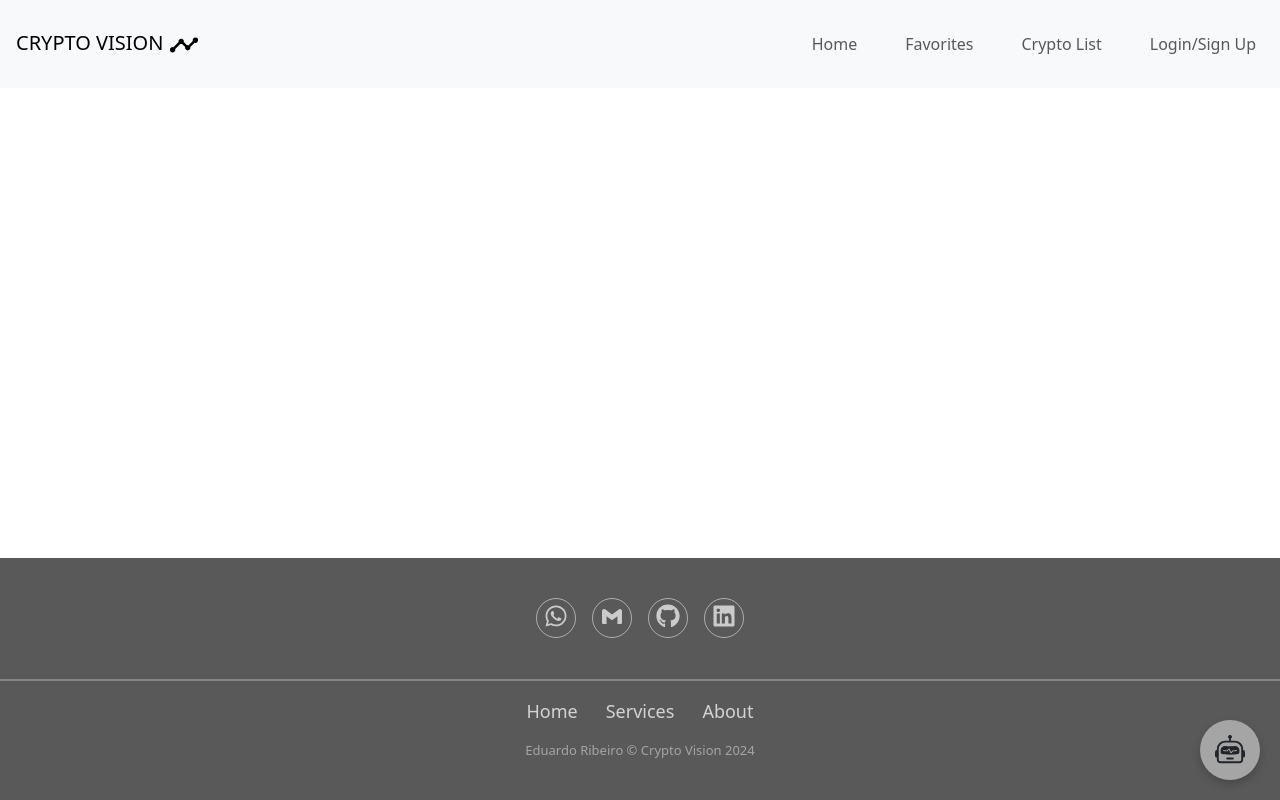
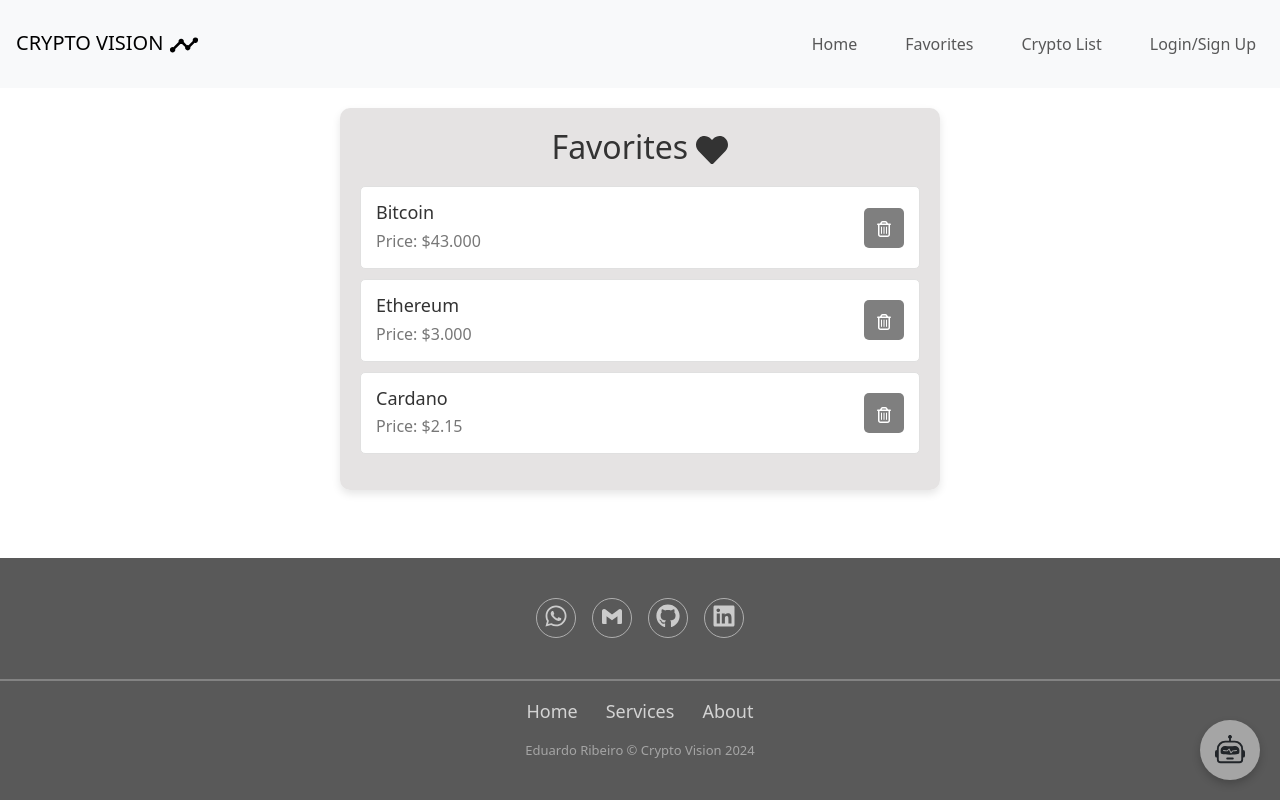
Before and after one commit to EIAHRJAY/CryptoVision, a React (Create React App) app in the folder criptontracker-frontend/: page /favorites in a window 1280 px wide. Built offline with nearby package versions, Linux system fonts and the light colour scheme.

Commit message:
list cripto y favoritos

```diff
--- a/criptontracker-frontend/src/App.js
+++ b/criptontracker-frontend/src/App.js
@@ -8,6 +8,7 @@ import Navbar from './components/Navbar';
 import Footer from './components/Footer';
 import LoginSingup from './pages/LoginSignup';
 import ChatBot from './components/ChatBot';
+import Favorites from './pages/Favorites'
 
 function App() {
   return (
@@ -21,6 +22,7 @@ function App() {
           <Route path="/" element={<Home />} />
           <Route path="/Login" element={<LoginSingup />} />
           <Route path="/cryptos" element={<CryptoList />} />
+          <Route path="/favorites" element={<Favorites />} />
           <Route path="/cryptos/:id" element={<CryptoDetails />} />
         </Routes>
         </main>
--- a/criptontracker-frontend/src/components/CryptoListcomp.js
+++ b/criptontracker-frontend/src/components/CryptoListcomp.js
@@ -1,12 +1,13 @@
 import React, { useState, useEffect } from 'react';
 import { Link } from 'react-router-dom';
-import { FaHeart } from "react-icons/fa6";
+import'../style/Navbar.css';
+import { HiMiniPlusSmall } from "react-icons/hi2";
 
 const CryptoList = () => {
-  const [cryptos, setCryptos] = useState([]); // Lista de criptomonedas
-  const [searchTerm, setSearchTerm] = useState(''); // Valor del buscador
+  const [cryptos, setCryptos] = useState([]);
+  const [searchTerm, setSearchTerm] = useState('');
 
-  // Simulamos una llamada API para obtener las criptomonedas
+
   useEffect(() => {
     fetch('https://api.coingecko.com/api/v3/coins/markets?vs_currency=usd')
       .then((response) => response.json())
@@ -20,35 +21,43 @@ const CryptoList = () => {
 
   return (
     <div className="crypto-list-container">
-      {/* Buscador */}
+
       <input
         type="text"
-        placeholder="Buscar criptomoneda..."
+        placeholder="Search"
         value={searchTerm}
         onChange={(e) => setSearchTerm(e.target.value)}
-        className="crypto-search-input"
+        className="crypto-search-input form-control mb-3"
       />
 
-      {/* Lista de criptomonedas filtradas */}
-      <div >
-        <ul className="crypto-list list-unstyled">
-          {filteredCryptos.map((crypto) => (
-            <li key={crypto.id} className="crypto-item">
 
-                <div className='d-md-flex justify-content-md-end'>
-                  <button className='btn btn-outline-secondary ' type='button'><FaHeart /></button>
-                </div>
-                <br/>
-              <Link to={`/cryptos/${crypto.id}`} className="text-decoration-none text-dark">
-                <div className="d-flex justify-content-between align-items-center">
-                  <div>{crypto.name}</div>
-                  <div>${crypto.current_price}</div>
-                </div>
-              </Link>
-
-            </li>
-          ))}
-        </ul>
+      <div className="table-responsive">
+        <table className="table table-striped table-hover">
+          <thead className="thead-dark">
+            <tr>
+              <th>#</th>
+              <th>Name</th>
+              <th>Symbol</th>
+              <th>Current Price(USD)</th>
+              <th>More Details</th>
+            </tr>
+          </thead>
+          <tbody>
+            {filteredCryptos.map((crypto, index) => (
+              <tr key={crypto.id}>
+                <td>{index + 1}</td>
+                <td>{crypto.name}</td>
+                <td>{crypto.symbol.toUpperCase()}</td>
+                <td>${crypto.current_price.toFixed(2)}</td>
+                <td>
+                  <Link to={`/cryptos/${crypto.id}`} className="text-decoration-none">
+                  <HiMiniPlusSmall className='Icon'/>Details
+                  </Link>
+                </td>
+              </tr>
+            ))}
+          </tbody>
+        </table>
       </div>
     </div>
   );
--- /dev/null
+++ b/criptontracker-frontend/src/components/Favorite.js
@@ -0,0 +1,35 @@
+import React, { useState } from 'react';
+import { Link } from 'react-router-dom';
+import '../style/Favorites.css';
+import { FaRegTrashCan } from "react-icons/fa6";
+import { FaHeart } from "react-icons/fa";
+
+const Favorites = () => {
+  // Esto es solo temporal, aquí más adelante tendrás los favoritos que vienen del backend
+  const [favoritos, setFavoritos] = useState([
+    { id: 1, name: 'Bitcoin', price: '43.000' },
+    { id: 2, name: 'Ethereum', price: '3.000' },
+    { id: 3, name: 'Cardano', price: '2.15' }
+  ]);
+
+  return (
+    <div className="favoritos-container">
+      <h2> Favorites <FaHeart /> </h2>
+      <ul className="favoritos-list">
+        {favoritos.map(favorito => (
+          <li key={favorito.id} className="favorito-item">
+            <Link to="/cryptos/:id">
+            <div className="favorito-info">
+              <h3>{favorito.name}</h3>
+              <p>Price: ${favorito.price}</p>
+            </div>
+            </Link>
+            <button className="remove-favorite-btn"><FaRegTrashCan /></button>
+          </li>
+        ))}
+      </ul>
+    </div>
+  );
+};
+
+export default Favorites;
--- a/criptontracker-frontend/src/components/Login.js
+++ b/criptontracker-frontend/src/components/Login.js
@@ -52,11 +52,11 @@ const Login = () => {
                         </div>
                         <div className="input-wrapper">
                             <label> <span className="req"></span></label>
-                            <input type="password" className='mycolor'  placeholder='password' required />
+                            <input type="password" className='mycolor'  placeholder='Password' required />
                         </div>
                         <div className="input-wrapper">
                             <label><span className="req"></span></label>
-                            <input type="password"  className='mycolor' placeholder='repeat Password'required />
+                            <input type="Password"  className='mycolor' placeholder='Repeat Password'required />
                         </div>
                         <input type="submit" className="submit-button button-block" value="Sing Up" />
                     </form>
--- a/criptontracker-frontend/src/components/Navbar.js
+++ b/criptontracker-frontend/src/components/Navbar.js
@@ -17,7 +17,7 @@ const Navbar = () => {
             <Link className="nav-link" to="/">Home</Link>
           </li>
           <li className="nav-item">
-            <Link className="nav-link" to="/">Favorites</Link>
+            <Link className="nav-link" to="/favorites">Favorites</Link>
           </li>
           <li className="nav-item">
             <Link className="nav-link" to="/cryptos">Crypto List</Link>
--- a/criptontracker-frontend/src/components/TrendingSection2.js
+++ b/criptontracker-frontend/src/components/TrendingSection2.js
@@ -37,7 +37,7 @@ const [cryptoData, setCryptoData] = useState([]);
         </div>
       </div>
       <div className="text-container">
-        <h1>ABOUT US</h1>
+        <h1>About Us</h1>
         <p className="margin-bottom-md">
         We are committed to helping you take a close look at the cryptocurrency market in a free and accessible way. Our platform uses artificial intelligence to answer key questions about coin performance, allowing you to make more informed decisions. In addition, we offer the possibility to add your favorite coins to a personalized list, so you always have a detailed control over their evolution. Initially conceived as a site for cryptocurrency analysis, we have grown to offer recommendations on the best places to buy your favorite coins. Our goal is to provide you with all the tools necessary to explore the world of cryptocurrencies with confidence, from price monitoring to detailed analysis, while remaining a simple and practical platform. Whether you are just starting out in the world of cryptocurrencies or are an experienced investor, at [Site Name] you will find a versatile and easy-to-use tool to keep up with the market and make data-driven decisions.
         </p>
--- /dev/null
+++ b/criptontracker-frontend/src/pages/Favorites.js
@@ -0,0 +1,15 @@
+import React from 'react';
+import { Link } from 'react-router-dom';
+import Favorite from "../components/Favorite"
+
+const Favorites = () => {
+
+
+    return (
+      <div>
+       <Favorite />
+      </div>
+    );
+  };
+
+  export default Favorites ;
--- a/criptontracker-frontend/src/style/ChatBot.css
+++ b/criptontracker-frontend/src/style/ChatBot.css
@@ -33,6 +33,13 @@
   z-index: 1000;
   display: flex;
   flex-direction: column;
+  resize: both; /* Permitir redimensionar con el ratón */
+  overflow: hidden; /* Ocultar desbordamientos */
+}
+
+/* Cambiar altura con redimensionar */
+.chat-window:active {
+  cursor: nwse-resize;
 }
 
 .chat-header {
@@ -51,8 +58,10 @@
   padding: 10px;
   overflow-y: auto;
   background-color: #CCCCCC;
+  word-wrap: break-word; /* Asegurar que los mensajes largos se ajusten */
 }
 
+/* Mensajes */
 .message.user {
   text-align: right;
   margin-bottom: 10px;
@@ -60,6 +69,8 @@
   color: white;
   padding: 8px;
   border-radius: 10px;
+  max-width: 80%; /* Limitar el ancho de los mensajes */
+  word-wrap: break-word; /* Evitar desbordes de palabras largas */
 }
 
 .chat-footer {
--- /dev/null
+++ b/criptontracker-frontend/src/style/Favorites.css
@@ -0,0 +1,60 @@
+.favoritos-container {
+    width: 100%;
+    max-width: 600px;
+    margin: 20px auto;
+    padding: 20px;
+    background-color: rgba(227, 224, 224, 0.9);
+    border-radius: 10px;
+    box-shadow: 0 4px 8px rgba(0, 0, 0, 0.1);
+  }
+
+  .favoritos-container h2 {
+    text-align: center;
+    margin-bottom: 20px;
+    color: #333;
+  }
+
+  .favoritos-list {
+    list-style-type: none;
+    padding: 0;
+  }
+
+  .favorito-item {
+    display: flex;
+    justify-content: space-between;
+    align-items: center;
+    background-color: #FFF;
+    padding: 15px;
+    margin-bottom: 10px;
+    border: 1px solid #E0E0E0;
+    border-radius: 5px;
+    transition: background-color 0.3s ease;
+  }
+
+  .favorito-item:hover {
+    background-color: #F1F1F1;
+  }
+
+  .favorito-info h3 {
+    margin: 0;
+    font-size: 18px;
+    color: #333;
+  }
+
+  .favorito-info p {
+    margin: 5px 0 0;
+    color: #777;
+  }
+
+  .remove-favorite-btn {
+    padding: 8px 12px;
+    background-color: #7F7F7F;
+    color: white;
+    border: none;
+    border-radius: 5px;
+    cursor: pointer;
+  }
+
+  .remove-favorite-btn:hover {
+    background-color: #595959;
+  }
```
Also changed, not shown: criptontracker-frontend/src/style/Navbar.css (line endings or trailing spaces). Lines whose indentation alone changed are shown as unchanged.
